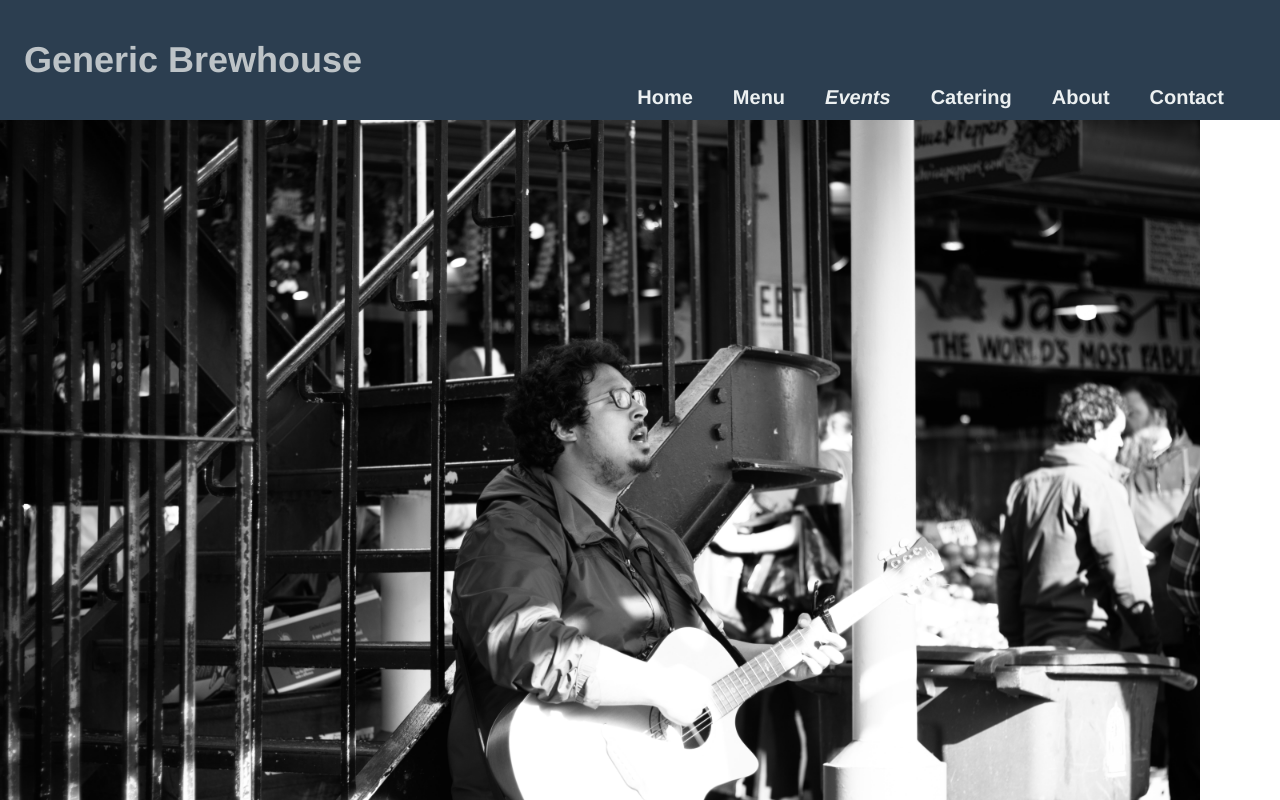
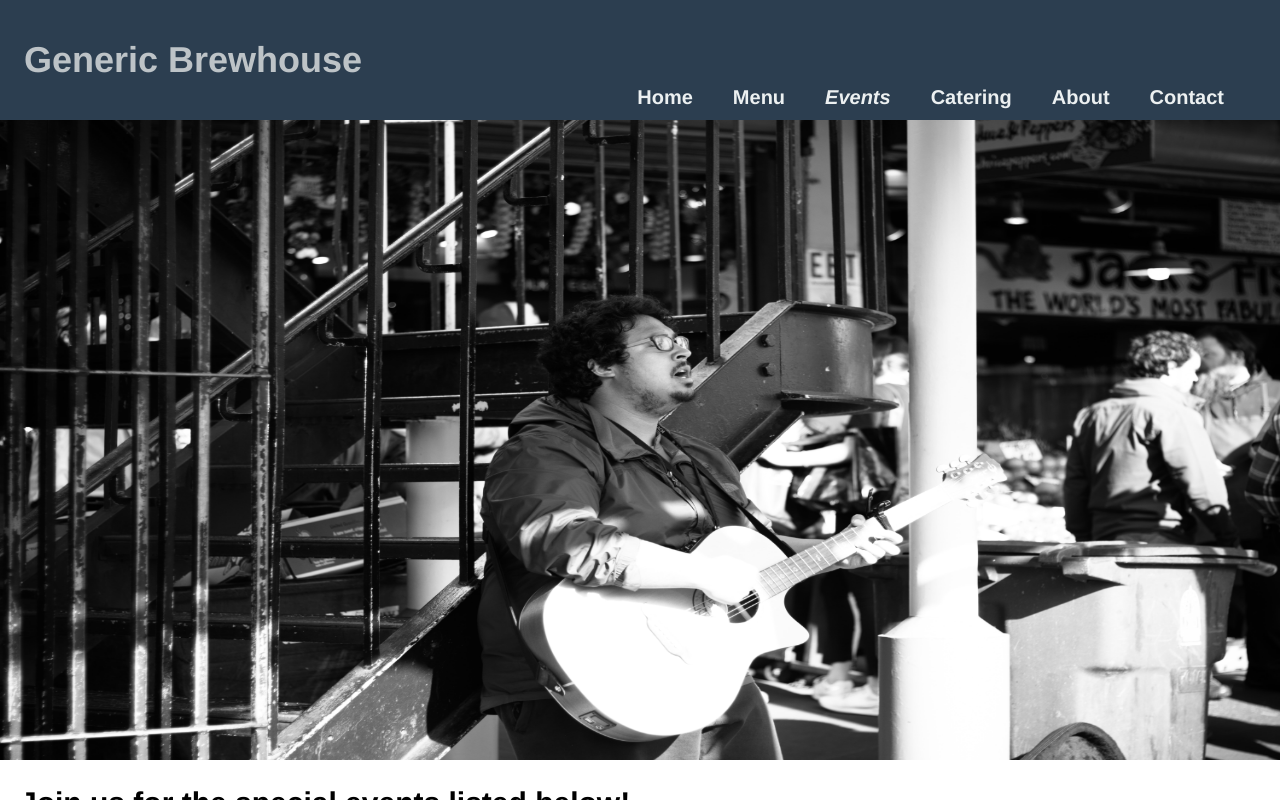
Before and after one commit to khemsoth/generic-restaurant, a Vue app: page /events in a window 1280 px wide. Shown: the top 800 px of the page. Built offline with nearby package versions, Linux system fonts and the light colour scheme.

Commit message:
various: added banners to pages

```diff
--- a/src/views/About.vue
+++ b/src/views/About.vue
@@ -16,7 +16,6 @@
       <img class="w-3/5 mx-auto my-10" src="../assets/priscilla-du-preez-W3SEyZODn8U-unsplash.jpg" alt="">
     </div>
     <Footer />
-
   </div>
 </template>
 
--- a/src/views/Catering.vue
+++ b/src/views/Catering.vue
@@ -1,6 +1,6 @@
 <template>
   <div>
-    This will be the catering page
+    <img src="../assets/neonbrand-kbcqR60zWeo-unsplash.jpg" alt="" class="h-80 w-screen" >
     <h2
     class="text-3xl m-5 text-left font-bold"
     >
--- a/src/views/Events.vue
+++ b/src/views/Events.vue
@@ -1,6 +1,7 @@
 <template>
   <div>
-    <div class="banner mx-auto bg-contain bg-no-repeat w-full h-screen flex flex-col justify-center"></div>
+    <img src="../assets/josh-ludahl-yEjvH6EFVJg-unsplash.jpg" alt="Male singer playing acoustic guitar" class="h-80 w-screen mx-auto">
+    <div class="banner mx-auto flex flex-col justify-center"></div>
     <h2
     class="text-3xl m-5 text-left font-bold"
     >
--- a/src/views/Menu.vue
+++ b/src/views/Menu.vue
@@ -1,6 +1,6 @@
 <template>
 <div>
-  <img src="../assets/suad-kamardeen-CzPnO-3707k-unsplash.jpg" alt="Woman looking at menu" class="h-screen w-screen">
+  <img src="../assets/suad-kamardeen-CzPnO-3707k-unsplash.jpg" alt="Woman looking at menu" class="h-80 w-screen">
   <div class="menu flex flex-col items-center">
     <ul class="flex flex-row my-10">
       <li
```
Also changed, not shown: src/assets/neonbrand-kbcqR60zWeo-unsplash.jpg (added).
